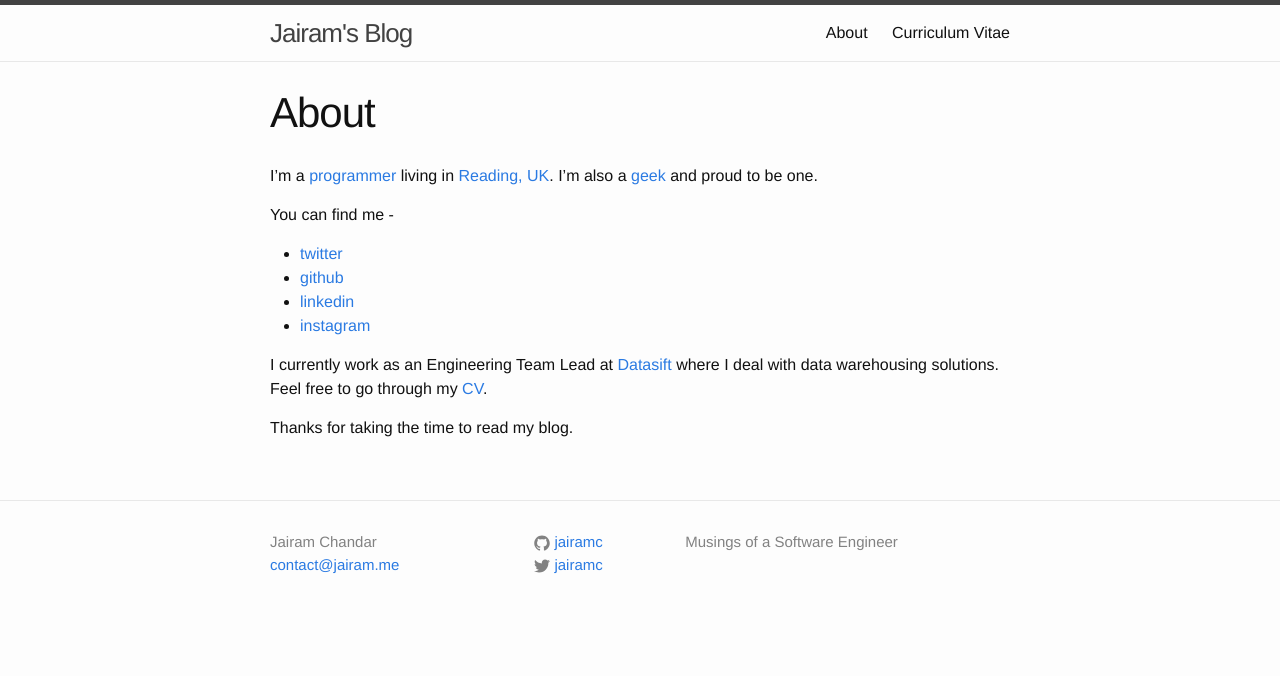
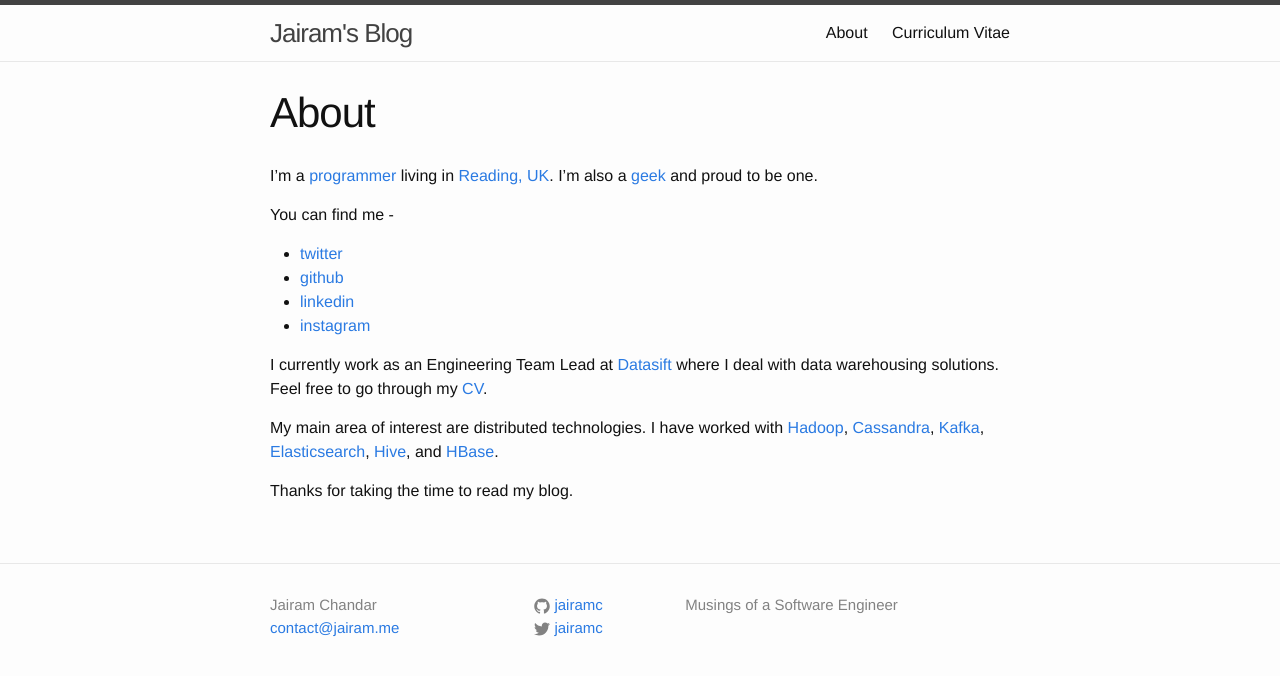
Before and after one commit to jairamc/jairamc.github.io, a Jekyll site: the page built from about.md, in a window 1280 px wide. Shown: the top 676 px of the page. Built offline with Jekyll 4.4.1, drawn with Linux system fonts in a browser that asks for light colours; Markdown is read by kramdown in place of the engine named in the settings.

Commit message:
Added interests to about.md

```diff
--- a/about.md
+++ b/about.md
@@ -15,4 +15,6 @@ You can find me -
 
 I currently work as an Engineering Team Lead at [Datasift](https://datasift.com) where I deal with data warehousing solutions. Feel free to go through my [CV](/cv/).
 
+My main area of interest are distributed technologies. I have worked with [Hadoop](http://hadoop.apache.org), [Cassandra](http://cassandra.apache.org), [Kafka](http://kafka.apache.org), [Elasticsearch](https://www.elastic.co/products/elasticsearch), [Hive](http://hive.apache.org), and [HBase]((http://hbase.apache.org),).
+
 Thanks for taking the time to read my blog.
```
